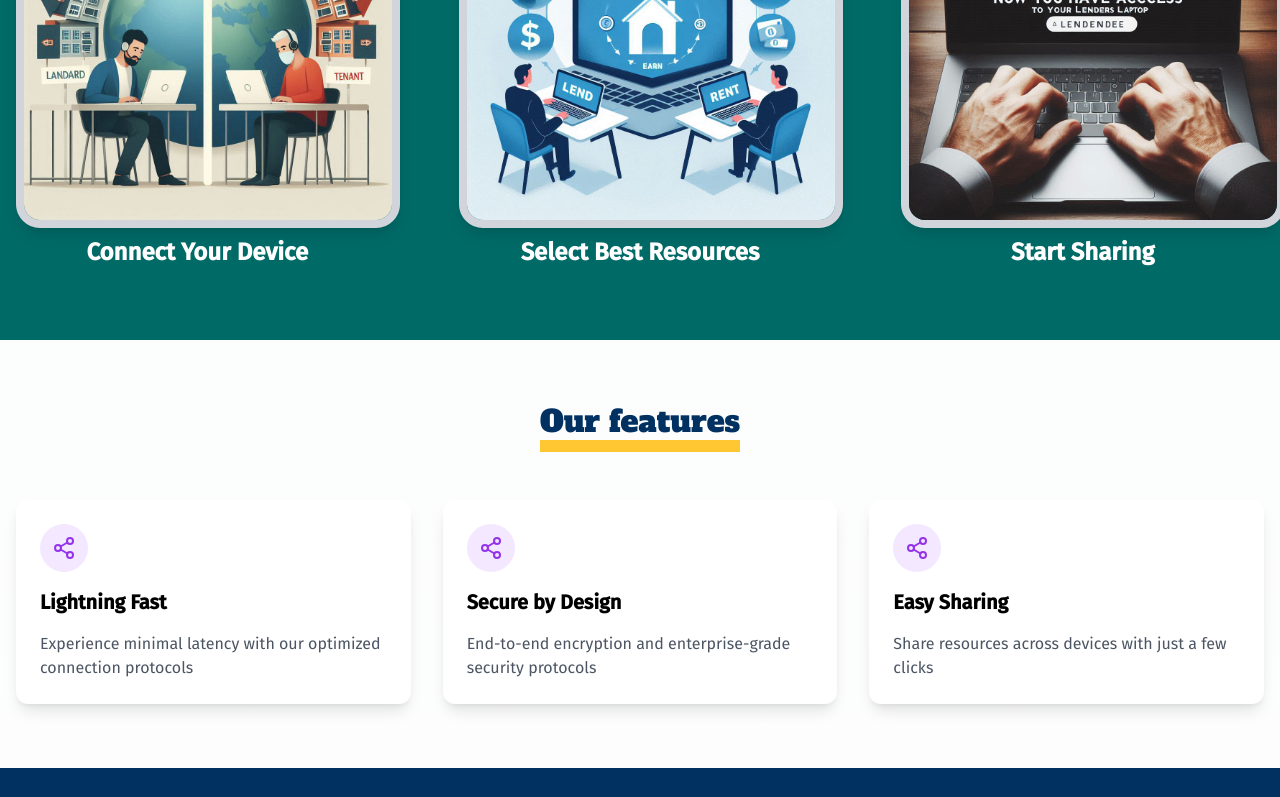
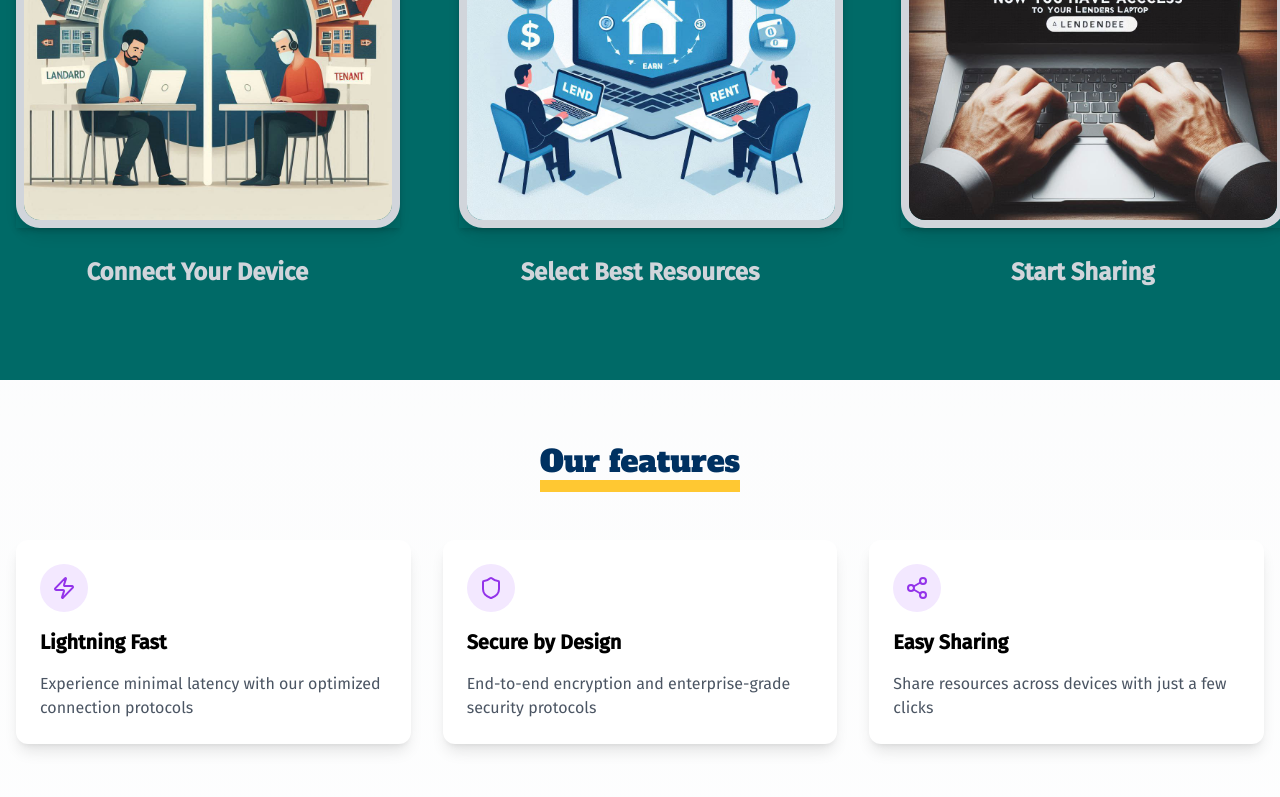
Before and after one commit to the-aether-project/frontend, a Next.js app: page / in a window 1280 px wide. Shown: the part 802-1599 px from the top of the page. Built offline with nearby package versions, Linux system fonts and the light colour scheme.

Commit message:
Fix : icon was left unused.

```diff
--- a/src/app/page.js
+++ b/src/app/page.js
@@ -1,4 +1,4 @@
-import { ArrowRight, Monitor, Share2, Shield, Zap, Facebook, Instagram, Linkedin, MessageSquare } from 'lucide-react';
+import { ArrowRight, Share2, Zap, Shield, Facebook, Instagram, Linkedin, MessageSquare } from 'lucide-react';
 import { alfa_slab } from './ui/fonts';
 
 export default function Home() {
@@ -9,11 +9,10 @@ export default function Home() {
     { id: 3, title: "Start Sharing", src: "/3rdstep.jpeg" }
   ];
 
-
   const features_data = [
-    { id: 1, title: "Lightning Fast", description: "Experience minimal latency with our optimized connection protocols" },
-    { id: 2, title: "Secure by Design", description: "End-to-end encryption and enterprise-grade security protocols" },
-    { id: 3, title: "Easy Sharing", description: "Share resources across devices with just a few clicks" },
+    { id: 1, title: "Lightning Fast", description: "Experience minimal latency with our optimized connection protocols", comp: Zap },
+    { id: 2, title: "Secure by Design", description: "End-to-end encryption and enterprise-grade security protocols", comp: Shield },
+    { id: 3, title: "Easy Sharing", description: "Share resources across devices with just a few clicks", comp: Share2 },
   ]
 
   const choose_aether_data = [
@@ -53,17 +52,17 @@ export default function Home() {
               <div
                 key={each.id}
                 className="flex flex-col  justify-between">
-                <div className="relative w-96">
+                <div className="relative w-96 shadow-md">
                   <img
                     src={each.src}
                     alt="First Step"
-                    className="w-full rounded-3xl border-8  border-gray-300 shadow-lg"
+                    className="w-full rounded-3xl border-8  border-gray-300 shadow-lg hover:shadow-inner"
                   />
                   <div className="absolute -top-4 -left-4 w-12 h-12 bg-primary rounded-full flex items-center justify-center text-white text-xl font-bold shadow-inner">
                     {each.id}
                   </div>
                 </div>
-                <h3 className={`text-2xl font-semibold text-center bg-secondary text-white p-2`}>{each.title}</h3>
+                <h3 className={`text-2xl font-semibold text-center  text-gray-300 w-full p-7  self-start `}>{each.title}</h3>
               </div>
 
             ))
@@ -82,7 +81,7 @@ export default function Home() {
                 className="bg-white p-6 rounded-xl shadow-lg space-y-4"
               >
                 <div className="h-12 w-12 bg-purple-100 rounded-full flex items-center justify-center">
-                  <Share2 className="h-6 w-6 text-purple-600" />
+                  <each.comp className="h-6 w-6 text-purple-600" />
                 </div>
                 <h3 className="text-xl font-semibold">{each.title}</h3>
                 <p className="text-gray-600">
```
